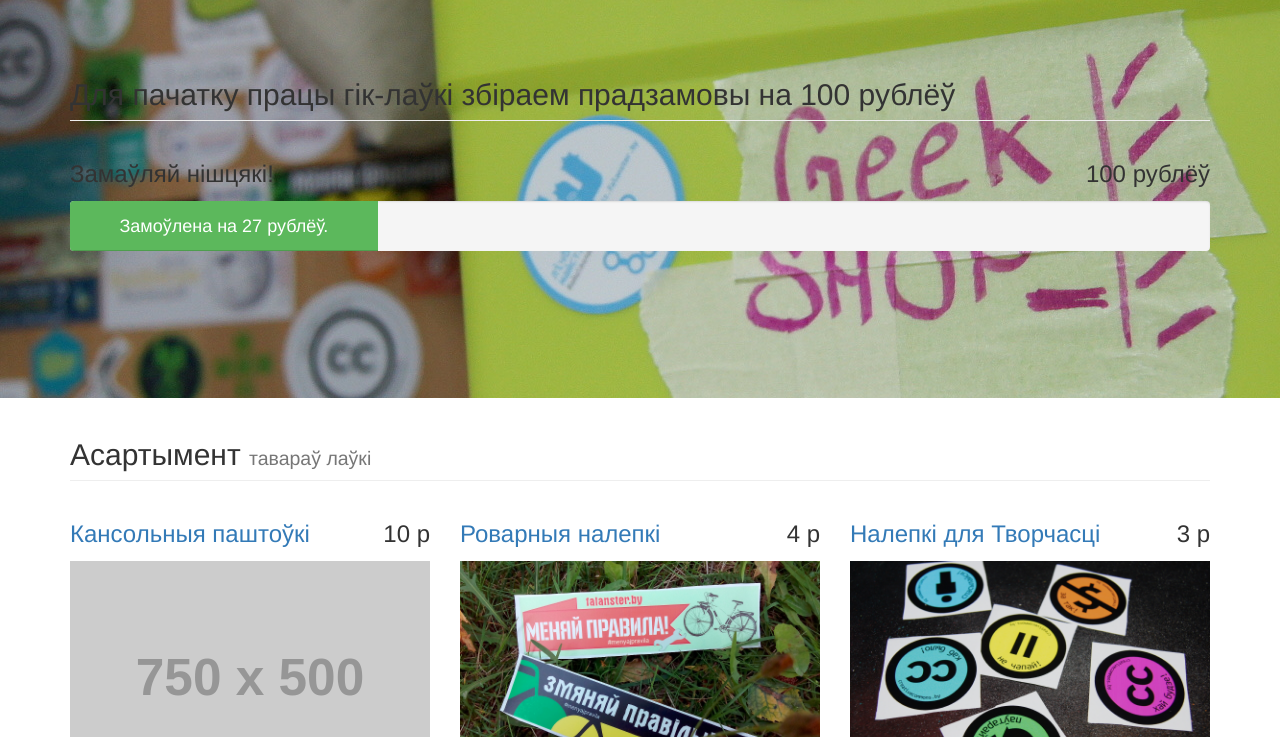
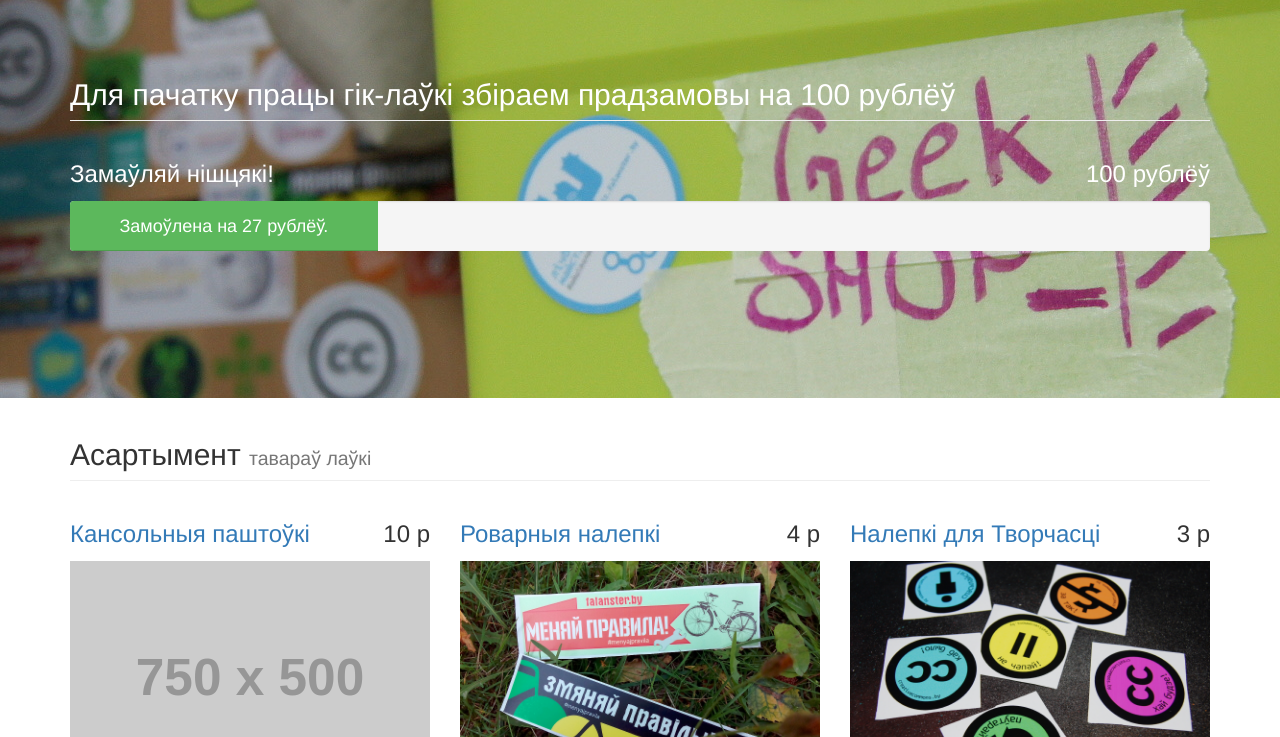
Before and after one commit to rizomaa/geek-lauka-v.0.1, a website: page index.html in a window 1280 px wide. Shown: the part 63-800 px from the top of the page. Drawn offline with Linux system fonts and the light colour scheme; placeholder pictures from the web are drawn by us; a script that the page names is missing.

```diff
--- a/css/custom.css
+++ b/css/custom.css
@@ -121,6 +121,11 @@
 
 .business-header .page-header {
   margin-top: 80px;
+  color: #fff;
+}
+
+.business-header .caption h3 {
+  color: #fff;
 }
 
 
```
